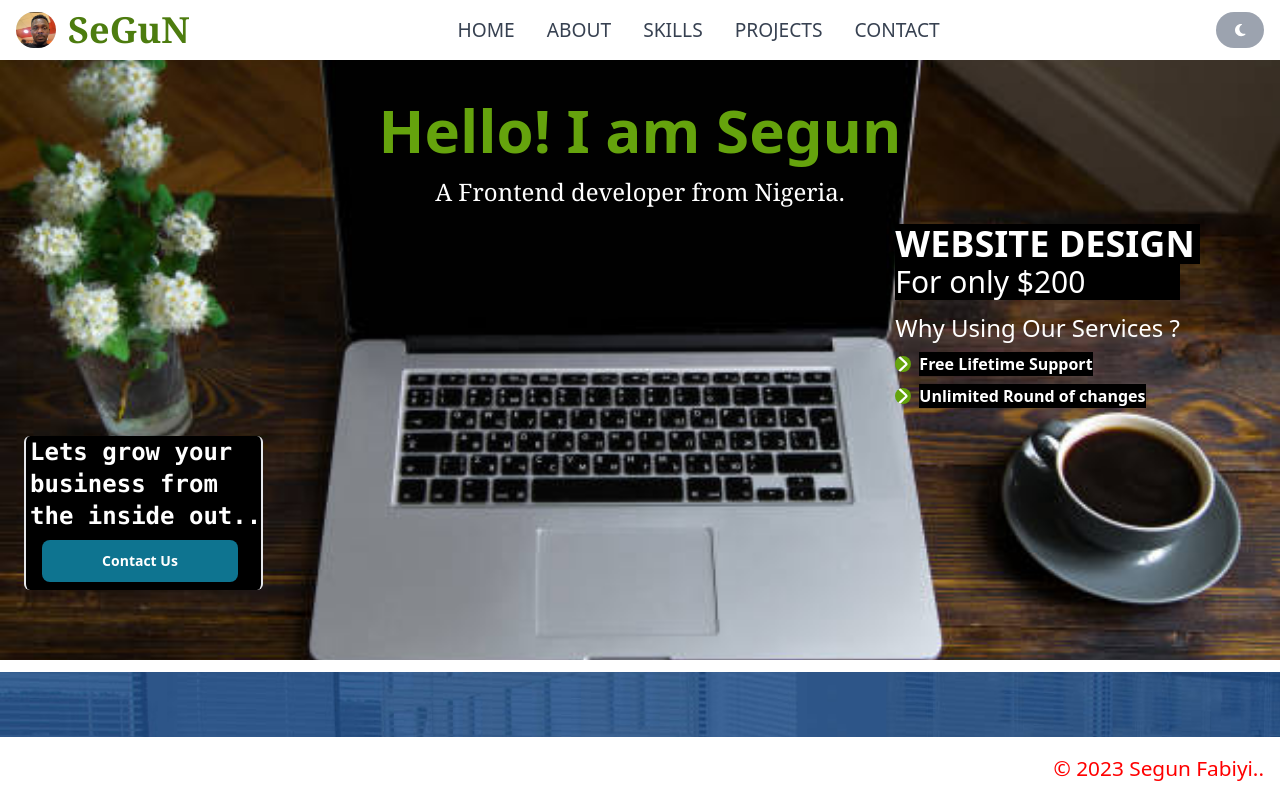
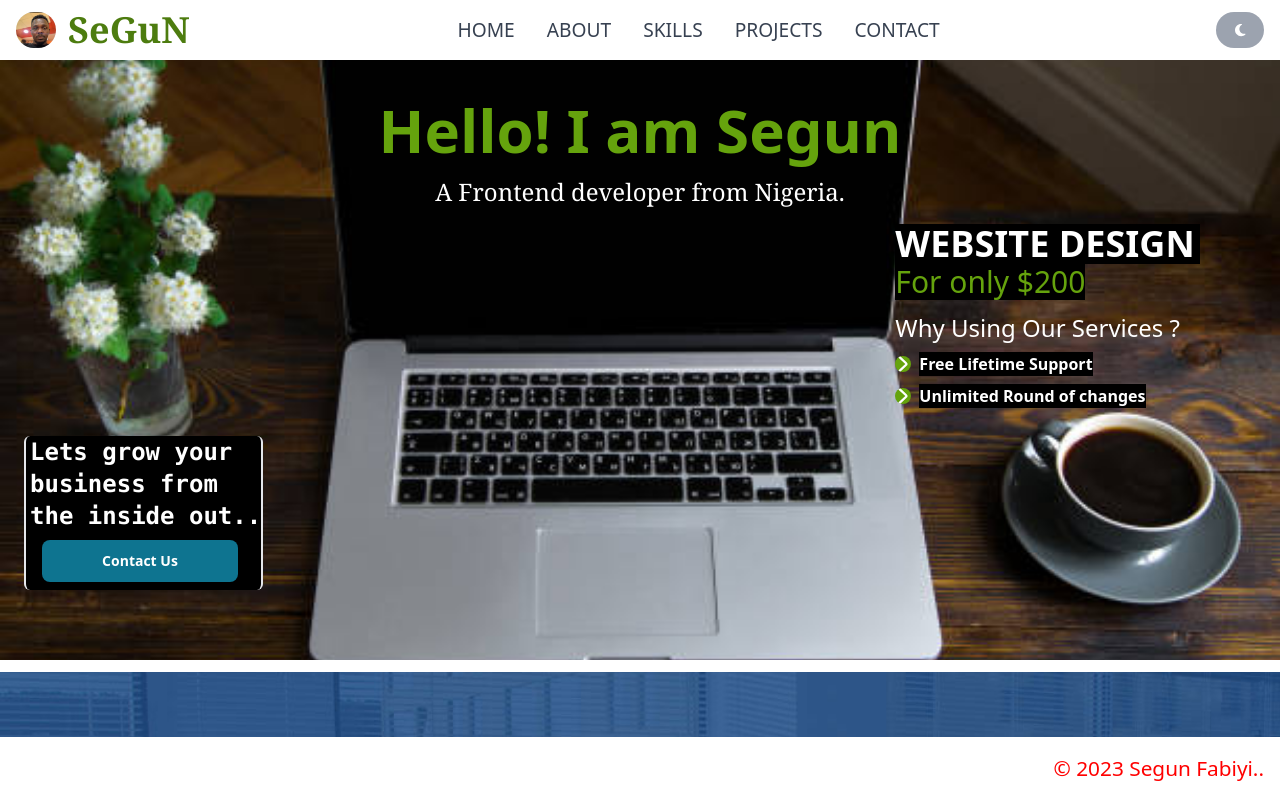
Before and after one commit to fabiyis/IProject, a React (Vite) app: page / in a window 1280 px wide. Shown: the top 798 px of the page. Built offline with nearby package versions, Linux system fonts and the light colour scheme.

Commit message:
modification in home.jsx

```diff
--- a/src/components/Home.jsx
+++ b/src/components/Home.jsx
@@ -28,7 +28,7 @@ const Home = ({ isDarkMode }) => {
       <div style={{ display: 'flex', justifyContent: 'flex-end', width: '100%' }}>
       <div style={{ marginRight:100  }}>
         <h1 className='text-4xl font-extrabold text-white -mr-5 mt-4 bg-black'>WEBSITE DESIGN</h1>
-        <h2 className='text-3xl font-thin text-white mb-3 bg-black'>For only $200</h2>
+        <h2 className='text-3xl font-thin text-lime-600 mb-3 bg-black w-fit'>For only $200</h2>
         <h3 className=' text-2xl font-thin text-white mb-2 '>Why Using Our Services ?</h3>
         <div className="flex">
           <svg className="w-4 h-4 mt-1 mr-2 text-white bg-lime-600 rounded-full" aria-hidden="true" xmlns="http://www.w3.org/2000/svg" fill="none" viewBox="0 0 8 14">
```
